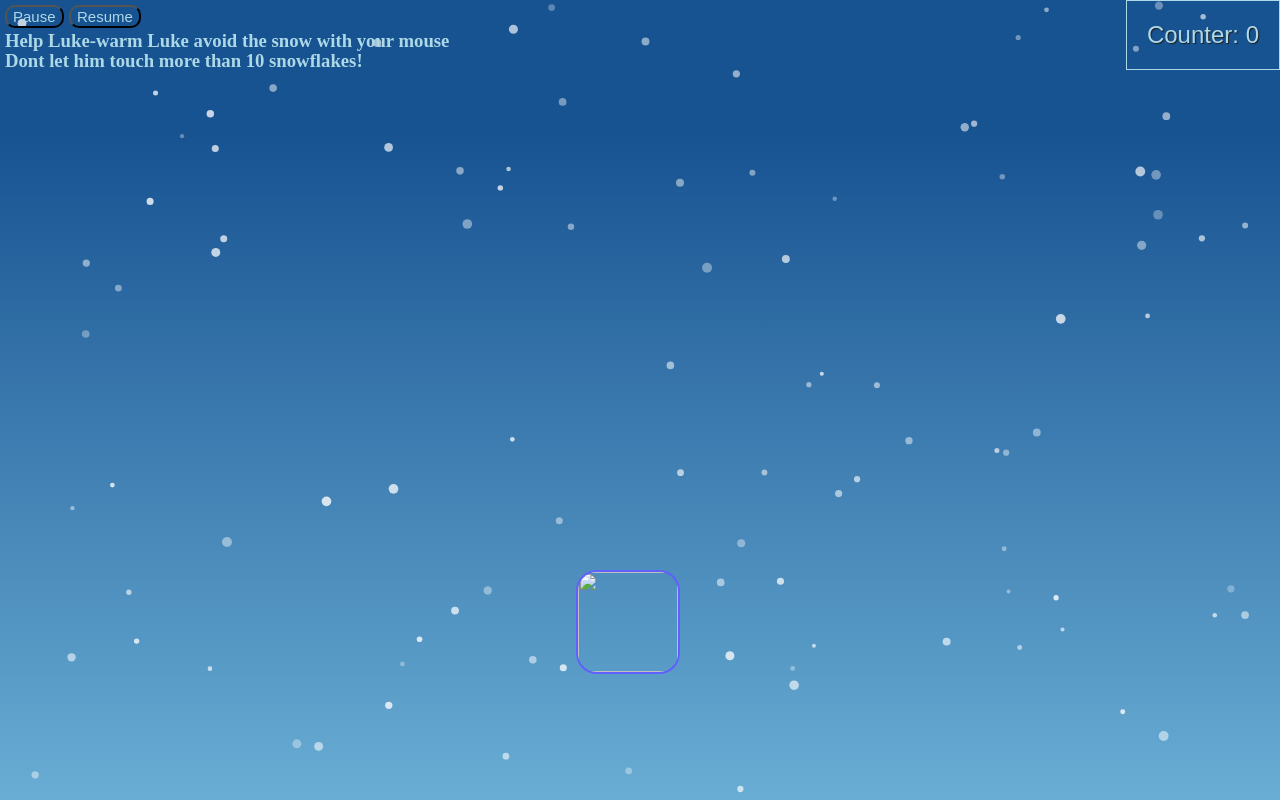
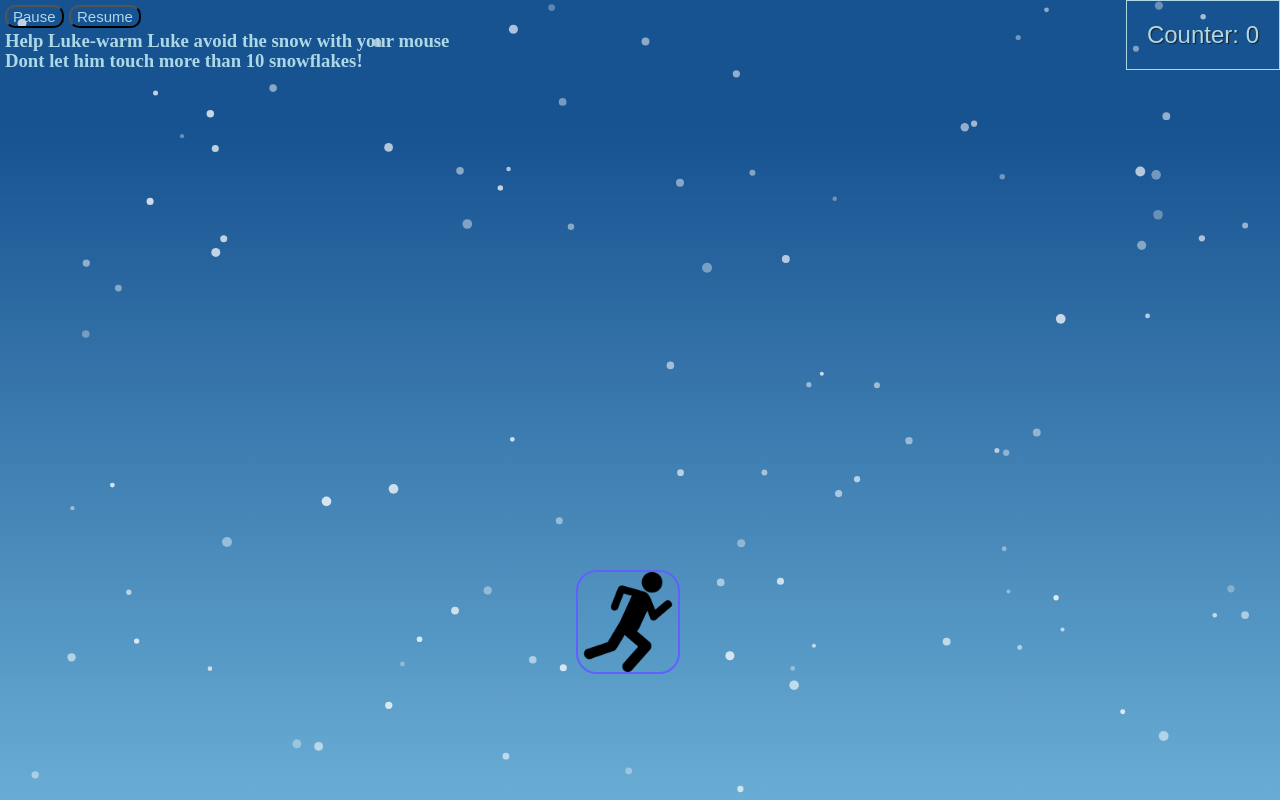
Before and after one commit to djgarrett17/RealFirstGame, a plain HTML site: page index.html in a window 1280 px wide. Drawn offline with nearby package versions, Linux system fonts and the light colour scheme; a web font is replaced by a local one.

Commit message:
Update index.html

```diff
--- a/index.html
+++ b/index.html
@@ -25,7 +25,7 @@
         <input class="stopitt" type="button" onclick="stop();" value="Pause" /> &emsp;
         <input class="startitt" type="button" onclick="start();" value="Resume" /> &emsp;
         <h1 class="youlose">Luke-warm Luke got too cold! Reload page to play again</h1>
-        <img class="character" id="cid" src="./DevinImages/charactericon.png">
+        <img class="character" id="cid" src="./charactericon.png">
     <!-- </div> -->
 <script src="https://ajax.googleapis.com/ajax/libs/jquery/3.4.1/jquery.min.js"></script>
 <script type="text/javascript" src="./home.js"></script>
```
